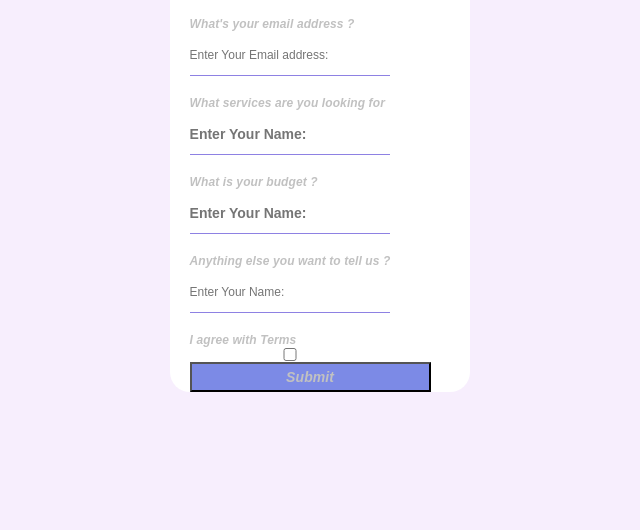
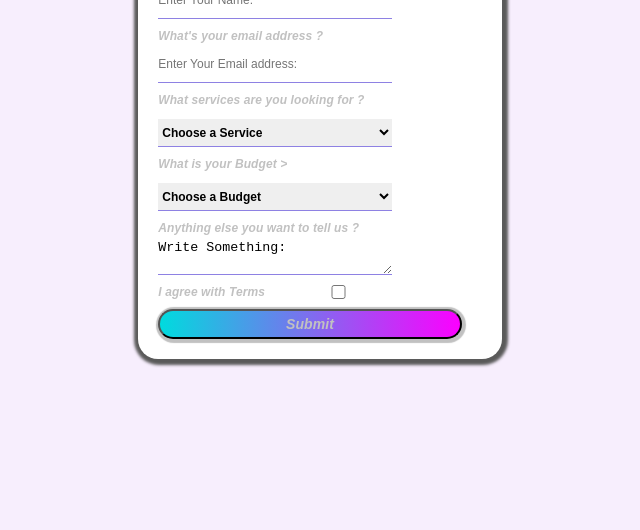
Before and after one commit to Avenger22/hoxton-html-user-input, a plain HTML site: page index.html in a window 1280 px wide. Shown: the part 270-800 px from the top of the page, without its empty margins (320-960 px from the left). Drawn offline with Linux system fonts and the light colour scheme.

Commit message:
update, mostly is completed the exercise form

```diff
--- a/assets/css/style.css
+++ b/assets/css/style.css
@@ -34,30 +34,42 @@ section.container-1 .form-container {
     place-items: center;
     width: auto;
     height: auto;
-    margin-bottom: 10px;
     border-radius: 20px;
+    box-shadow: 1px 1px 3px 5px #5a5a5a;
+    ;
 }
 
 section.container-1 .form-container form.form {
     display: grid;
     grid-template-rows: repeat(7, 1fr);
-    grid-gap: 20px;
+    grid-gap: 10px;
     padding-left: 20px;
-    padding-right: 80px;
+    padding-right: 110px;
+    padding-bottom: 20px;
 }
 
 section.container-1 .form-container form.form label.labels {
     display: grid;
-    grid-auto-flow: row;
+    /* grid-auto-flow: row; */
     grid-gap: 1px;
-    border-bottom: 0.5px solid #8e81e3;
+    border-bottom: 1px solid #8e81e3;
+    border-bottom-width: 100%
 }
 
 section.container-1 .form-container form.form label.labels#special-label {
     border-bottom: none;
-
 }
 
+section.container-1 .form-container form.form label.labels textarea {
+    border: none;
+}
+
+section.container-1 .form-container form.form label.labels select {
+    border: none;
+    font-size: 12px;
+    font-family: sans-serif;
+    font-weight: 600;
+}
 section.container-1 .form-container form.form .header {
     display: grid;
     place-items: center;
@@ -100,9 +112,11 @@ section.container-1 .form-container form.form label.labels input.selector {
 
 section.container-1 .form-container form.form label.labels button {
     padding: 5px 0;
-    width: 120%;
-    background-color: #7c8ae6;
-
+    border-radius: 50px;
+    box-shadow: 1px 1px 1px 3px #c1c1c1;
+    width: 130%;
+    background-color: #00DBDE;
+    background-image: linear-gradient(90deg, #00DBDE 0%, #FC00FF 100%);
 }
 
 section.container-1 .form-container form.form label.labels button span{
@@ -110,6 +124,35 @@ section.container-1 .form-container form.form label.labels button span{
     font-family: sans-serif;
 }
 
+section.container-1 .form-container form.form label.labels button:hover {
+    color: #c1c1c1;
+    background-color: #ffffff;
+    transition: 1s;
+}
+
 #special-input {
     /* display: inline-block; */
 }
+
+#special-label {
+    display: grid;
+    grid-template:
+    "span input" 0.3fr
+    "button button" 0.7fr /
+    1fr 1fr;
+    grid-row-gap: 10px;
+    grid-column-gap: 20px;
+    justify-content: center;
+}
+
+#special-input {
+    grid-area: input;
+}
+
+#special-label span {
+    grid-area: span;
+}
+
+button {
+    grid-area: button;
+}
--- a/index.html
+++ b/index.html
@@ -22,39 +22,45 @@
                     <h1>Hey There</h1>
                 </div>
 
-                <label for="" class="labels">
+                <label for="name" class="labels">
                     <span>What's your name ?</span>
-                    <input type="text" placeholder="Enter Your Name: ">
-
+                    <input type="text" placeholder="Enter Your Name:" minlength="5" maxlength="20" required>
                 </label>
 
-                <label for="" class="labels">
+                <label for="email" class="labels">
                     <span>What's your email address ?</span>
-                    <input type="email" placeholder="Enter Your Email address: ">
-
+                    <input type="email" placeholder="Enter Your Email address:" required>
                 </label>
 
-                <label for="" class="labels">
-                    <span>What services are you looking for</span>
-                    <input class="selector" type="text" placeholder="Enter Your Name: ">
-
+                <label for="services" class="labels">
+                    <span>What services are you looking for ?</span>
+                    <select name="services" class="services">
+                        <option value="volvo">Choose a Service</option>
+                        <option value="saab">Choose a Service</option>
+                        <option value="mercedes">Choose a Service</option>
+                        <option value="audi">Choose a Service</option>
+                      </select>
                 </label>
 
-                <label for="" class="labels">
-                    <span>What is your budget ?</span>
-                    <input class="selector" type="text" placeholder="Enter Your Name: ">
-
+                <label for="budget" class="labels">
+                    <span>What is your Budget ></span>
+                    <select name="budget" class="budget">
+                        <option value="volvo">Choose a Budget</option>
+                        <option value="saab">Choose a Budget</option>
+                        <option value="mercedes">Choose a Budget</option>
+                        <option value="audi">Choose a Budget</option>
+                      </select>
                 </label>
 
-                <label for="" class="labels">
+                <label for="tell" class="labels">
                     <span>Anything else you want to tell us ?</span>
-                    <input type="text" placeholder="Enter Your Name: ">
-
+                    <textarea name="textarea" rows="2" cols="25" placeholder="Write Here:">Write Something:
+                    </textarea>
                 </label>
 
-                <label for="" class="labels" id="special-label">
+                <label for="checkbox" class="labels" id="special-label">
                     <span>I agree with Terms</span>
-                    <input id="special-input" type="checkbox" name="checkbox">
+                    <input id="special-input" type="checkbox" name="checkbox" required>
                     <button>
                         <span>Submit</span>
                     </button>
```
